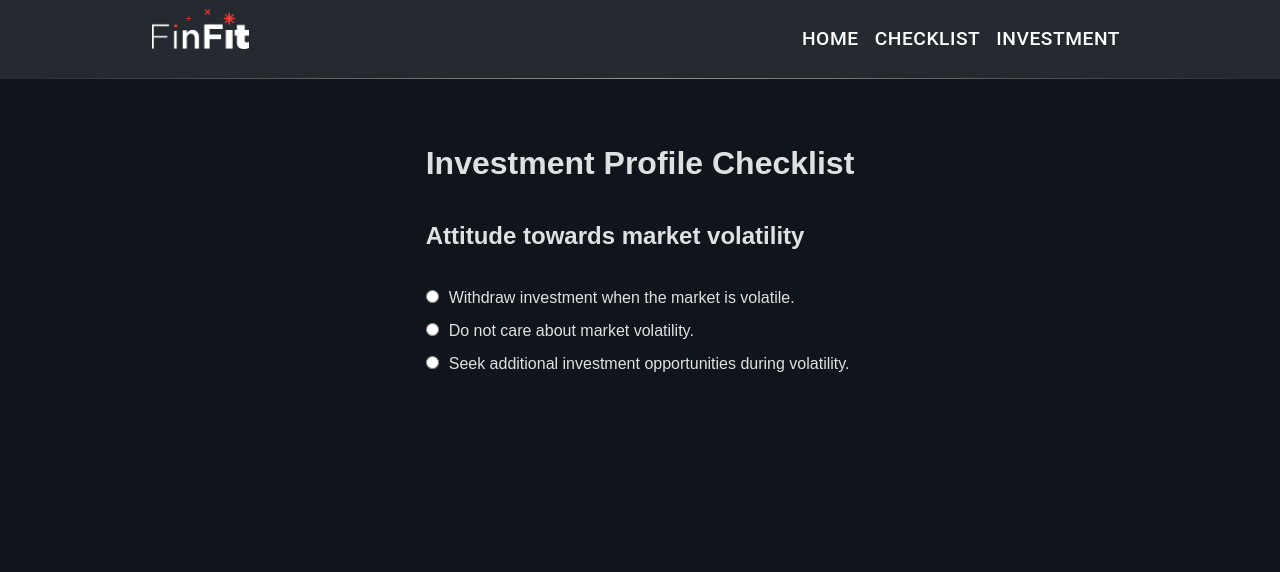
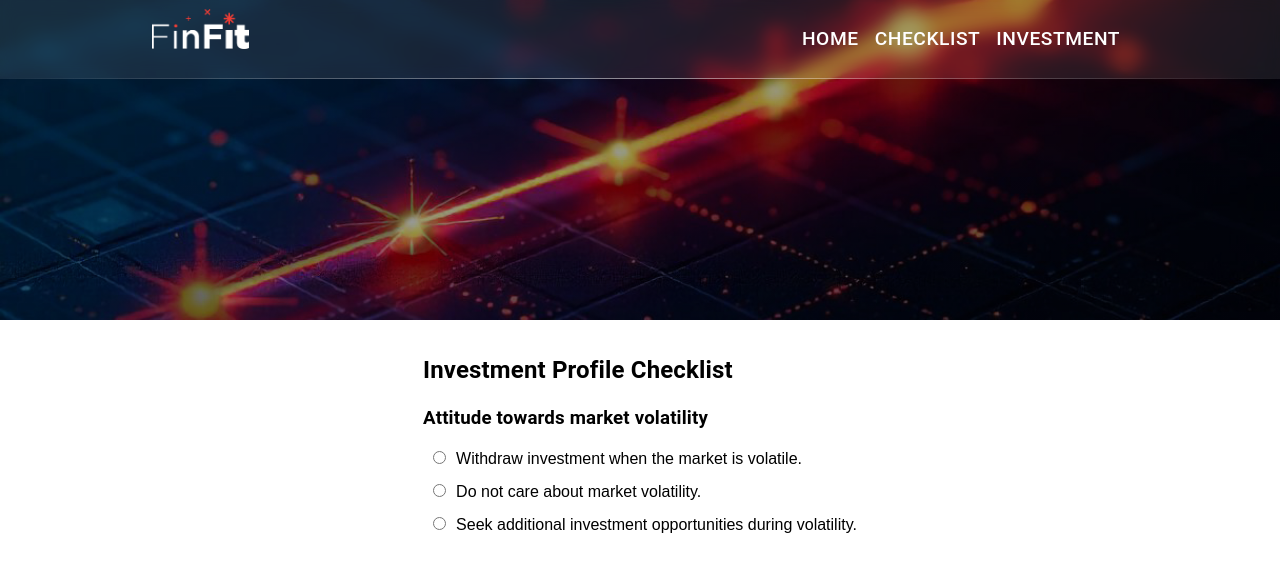
Before and after one commit to YeomChaeeun/goscs-fe, a React (Vite) app: page /checklist in a window 1280 px wide. Shown: the top 572 px of the page. Built offline with nearby package versions, Linux system fonts and the light colour scheme.

Commit message:
fix: checklist, investment page layout

```diff
--- a/src/components/Navbar.tsx
+++ b/src/components/Navbar.tsx
@@ -11,7 +11,6 @@ import Button from '@mui/material/Button';
 import MenuItem from '@mui/material/MenuItem';
 import {useNavigate} from "react-router-dom";
 import logoImage from '/src/assets/logo_finfit_w.png';
-import {CssBaseline} from "@mui/material";
 
 const pages = ['Home', 'CheckList', 'Investment'];
 
@@ -61,8 +60,10 @@ function Navbar() {
               mr: 1,
               mb: "1.2rem",
               height: "40px",
+              cursor: 'pointer',
             }}
             alt="logo"
+            onClick={() => navigate('/')}
           />
           <Box sx={{ flexGrow: 1, display: { xs: "flex", md: "none" } }}>
             <IconButton
--- a/src/pages/Checklist.tsx
+++ b/src/pages/Checklist.tsx
@@ -6,6 +6,29 @@ import { assetState, checklistState } from "../recoil/atoms/assetAtom";
 import { theme } from "../App.tsx";
 import Box from "@mui/material/Box";
 import { Item } from "../styles/box.tsx";
+import {styled} from "@mui/material/styles";
+import backgroundImg from "/src/assets/background_image_checklist.jpeg";
+import {Typography} from "@mui/material";
+
+
+const ParentContainer = styled(Box)({
+  width: '100%',
+  height: '100%',
+  overflow: 'hidden',
+});
+
+const BgSection = styled(Box)(({ theme }) => ({
+  backgroundImage: `linear-gradient(rgba(0, 0, 0, 0.4), rgba(0, 0, 0, 0.4)), url(${backgroundImg})`,
+  minHeight: "40vh",
+  display: "flex",
+  flexDirection: "column",
+  justifyContent: "center",
+  alignItems: "flex-start",
+  padding: theme.spacing(4),
+  backgroundSize: "cover",
+  backgroundPosition: "right center",
+  color: "white",
+}));
 
 const Checklist: React.FC = () => {
   const navigate = useNavigate();
@@ -48,28 +71,35 @@ const Checklist: React.FC = () => {
   const currentQuestion = questions[currentQuestionIndex];
 
   return (
+    <ParentContainer>
+      <BgSection>
+        {/*<Typography>*/}
+        {/*  <h1>Checklist</h1>*/}
+        {/*</Typography>*/}
+      </BgSection>
       <Box
         sx={{
           display: "grid",
+          bgcolor: 'white',
           placeItems: "center",
-        height: "100vh",
+          height: "60vh",
           gridTemplateRows: "repeat(2, 1fr)",
-        padding: '100px 32px 32px 32px',
+          padding: '2rem',
         }}
       >
         <div
           style={{
             fontFamily: "Arial, sans-serif",
-          color: theme.palette.text.primary,
+            // color: theme.palette.text.primary,
           }}
         >
-        <Item>
-          <h1>Investment Profile Checklist</h1>
-        </Item>
           <div style={{ marginBottom: "20px" }}>
-          <Item>
-            <h2>{currentQuestion.question}</h2>
-          </Item>
+            <Typography sx={{ pb: 2 }} >
+              <h2>Investment Profile Checklist</h2>
+            </Typography>
+            <Typography sx={{ pb: 1 }}>
+              <h3>{currentQuestion.question}</h3>
+            </Typography>
             {currentQuestion.options.map((option) => (
               <div key={option.label}>
                 <label>
@@ -91,6 +121,7 @@ const Checklist: React.FC = () => {
           )}
         </div>
       </Box>
+    </ParentContainer>
   );
 };
 
--- a/src/pages/Investment.tsx
+++ b/src/pages/Investment.tsx
@@ -5,7 +5,7 @@ import Autocomplete from '@mui/material/Autocomplete';
 import TextField from '@mui/material/TextField';
 import { API_URL } from "../services";
 import {stockList} from "../data/stockList.ts";
-import {CircularProgress} from "@mui/material";
+import {CircularProgress, Typography} from "@mui/material";
 
 const InvestmentSection = styled(Box)(({ theme }) => ({
   padding: '100px 32px 32px 32px',
@@ -26,6 +26,12 @@ const Investment = () => {
 
   return (
     <InvestmentSection>
+      <Typography sx={{p: '2rem'}}>
+        <h1>Investment</h1>
+      </Typography>
+      {/*<Typography>*/}
+      {/*  Investment*/}
+      {/*</Typography>*/}
       <Autocomplete
         multiple
         options={stockList}
--- a/src/pages/StockDetails.tsx
+++ b/src/pages/StockDetails.tsx
@@ -36,7 +36,7 @@ const StockDetails: React.FC = () => {
 
   if (!id) {
     return (
-      <div style={{ color: "red", padding: '100px 32px 32px 32px', }}>
+      <div style={{ color: "red" }}>
         <p>Invalid access. No ID provided.</p>
         <button onClick={() => navigate(-1)} style={{ padding: "10px 20px" }}>
           Go Back
@@ -46,7 +46,7 @@ const StockDetails: React.FC = () => {
   }
 
   return (
-    <Container maxWidth="md" sx={{ p: 4 }}>
+    <Container maxWidth="md" sx={{ padding: '100px 32px 32px 32px' }}>
       <Typography variant="h4" color="text.primary" sx={{ mb: 2 }}>
         Recommended Item: {investment?.title}
       </Typography>
```
Also changed, not shown: src/assets/background_image_checklist.jpeg (added). Lines whose indentation alone changed are shown as unchanged.
